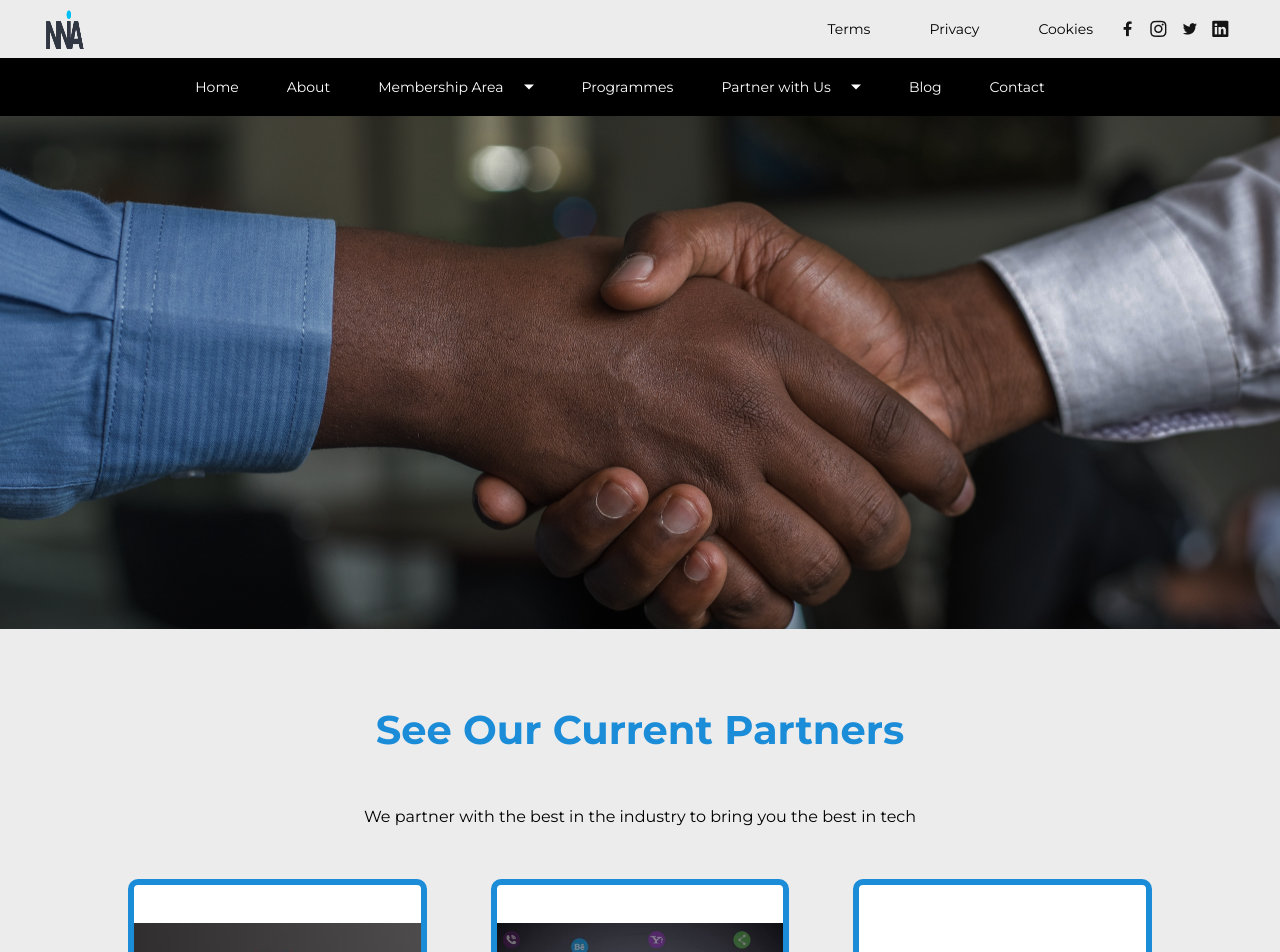
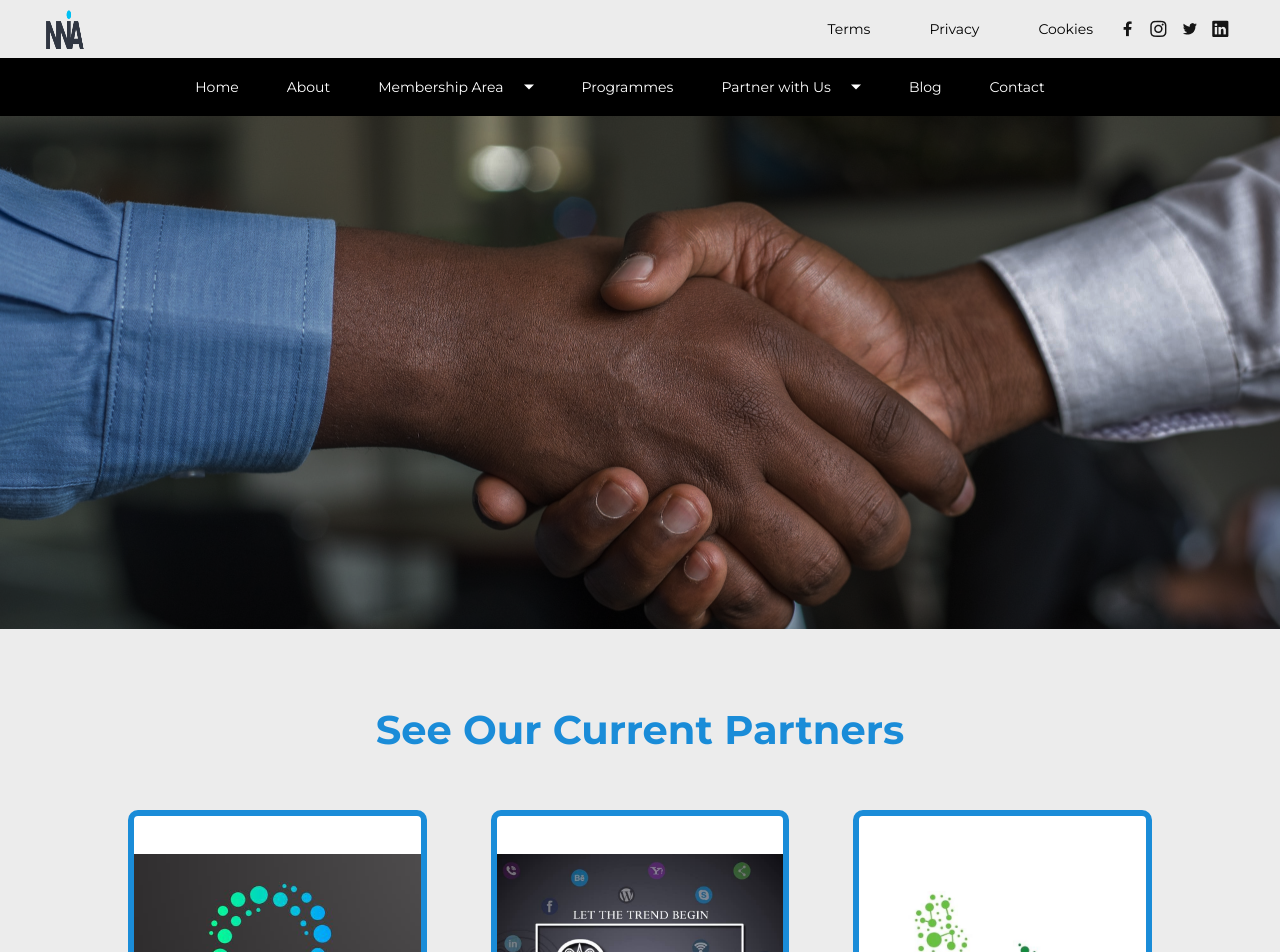
Before and after one commit to nHubNg/NNIA, a React (Vite) app: page /currentPartners in a window 1280 px wide. Shown: the top 952 px of the page. Built offline with nearby package versions, Linux system fonts and the light colour scheme.

Commit message:
made edits

```diff
--- a/src/pages/currentPartners/index.jsx
+++ b/src/pages/currentPartners/index.jsx
@@ -17,10 +17,6 @@ const CurrentPartners = () => {
           <h2 className="punchLine text-[30px] text-twitterBlue">
             See Our Current Partners
           </h2>
-          <p className="mt-[45px] text-center">
-            We partner with the best in the industry to bring you the best in
-            tech
-          </p>
         </section>
 
         {/* <section className="w-[85%] mx-auto space-y-[10rem]"> */}
```
